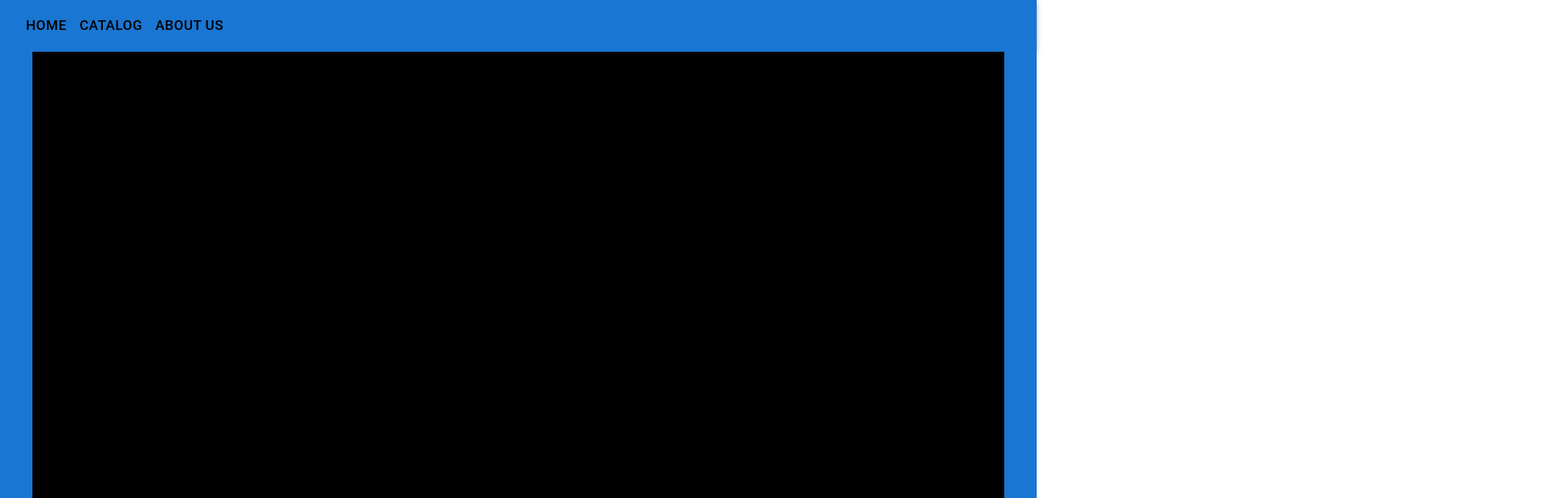
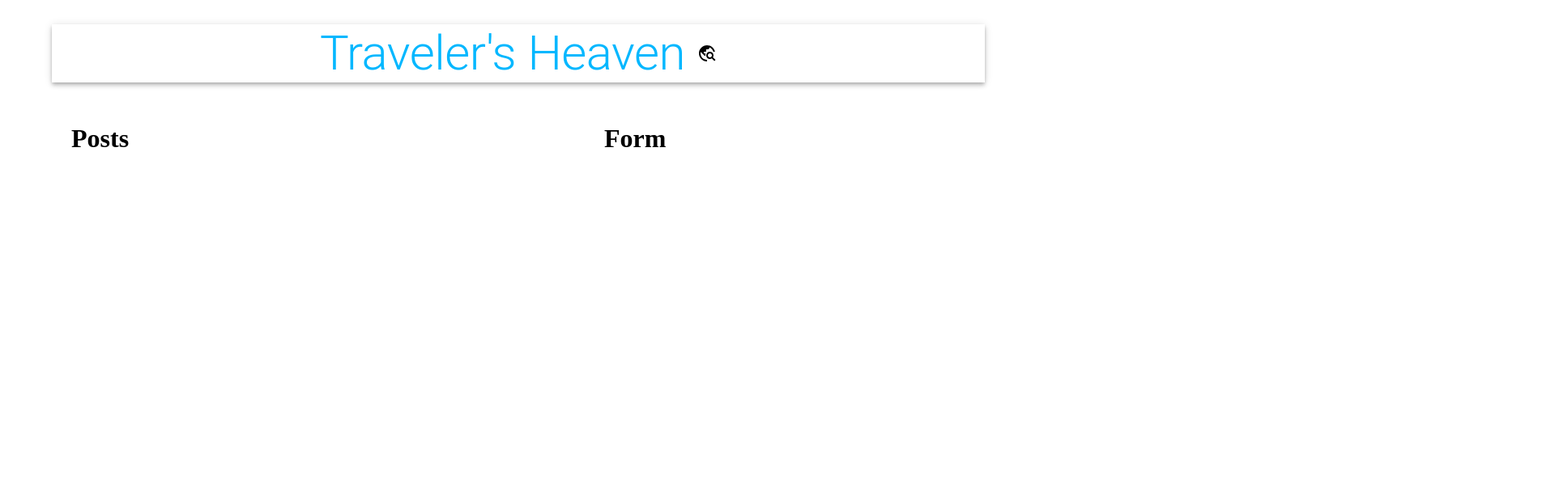
Before and after one commit to alexlalov-hub/React-Full-Stack-Web-App, a React (Create React App) app in the folder client/: page / in a window 1280 px wide. Shown: the top 616 px of the page at 81% size, 1920 px wide, since content can reach past the window. Built offline with nearby package versions, Linux system fonts and the light colour scheme.

Commit message:
Creating styles for the AppBar and importing them

```diff
--- a/client/package.json
+++ b/client/package.json
@@ -8,6 +8,7 @@
     "@mui/icons-material": "^5.8.4",
     "@mui/joy": "^5.0.0-alpha.37",
     "@mui/material": "^5.9.0",
+    "@mui/styles": "^5.9.1",
     "@testing-library/jest-dom": "^5.16.4",
     "@testing-library/react": "^13.3.0",
     "@testing-library/user-event": "^13.5.0",
--- /dev/null
+++ b/client/src/App.css
@@ -0,0 +1,17 @@
+.appBar {
+    border-radius: 15;
+    margin: 30px 0;
+    display: flex;
+    flex-direction: row;
+    justify-content: center;
+    align-items: center;
+}
+
+.heading{
+    color: rgba(0,183,255, 1);
+}
+
+.image{
+    margin-left: 15px;
+    size: 50em;
+}
--- a/client/src/App.js
+++ b/client/src/App.js
@@ -1,25 +1,34 @@
-import { Typography, CssBaseline } from '@mui/material';
-import { Container } from '@mui/system';
-import { Fragment } from 'react';
+import { Typography, AppBar, Grow, Grid } from '@mui/material';
+import { Container, StyledEngineProvider } from '@mui/system';
 
-import Navigation from './components/common/Navigation';
+import './App.css'
+
+import TravelExploreIcon from '@mui/icons-material/TravelExplore';
+import Posts from './components/Posts/Posts'
+import Form from './components/Form/Form'
 
 function App() {
     return (
-        <div style={{ height: 1235 }}>
-            <CssBaseline />
-            <Navigation />
-            <main style={{ backgroundColor: "#1976d2" }}>
-                <div>
-                    <Container sx={{ height: 1235, backgroundColor: "black" }}>
-                        <Typography variant='h2' color="inherit">Hello</Typography>
+        <StyledEngineProvider injectFirst>
+            <Container maxWidth="lg">
+                <AppBar className='appBar' position='static' color='inherit'>
+                    <Typography className='heading' variant='h2' align='center'>Traveler's Heaven</Typography>
+                    <TravelExploreIcon className='image' />
+                </AppBar>
+                <Grow in>
+                    <Container>
+                        <Grid container justify="space-between" alignItems="stretch" spacing={3}>
+                            <Grid item xs={12} sm={7}>
+                                <Posts />
+                            </Grid>
+                            <Grid item xs={12} sm={4}>
+                                <Form />
+                            </Grid>
+                        </Grid>
                     </Container>
-                </div>
-                <footer>
-                    <p>Hello</p>
-                </footer>
-            </main>
-        </div>
+                </Grow>
+            </Container>
+        </StyledEngineProvider>
     );
 }
 
--- /dev/null
+++ b/client/src/components/Form/Form.js
@@ -0,0 +1,7 @@
+const Form = () => {
+    return (
+        <h1>Form</h1>
+    )
+}
+
+export default Form;
--- /dev/null
+++ b/client/src/components/Posts/Posts.js
@@ -0,0 +1,7 @@
+const Posts = () => {
+    return (
+        <h1>Posts</h1>
+    )
+}
+
+export default Posts;
--- a/client/src/components/authentication/Login.js
+++ /dev/null
@@ -1,22 +0,0 @@
-import { Sheet } from '@mui/joy'
-
-function Login() {
-    return (
-        <Sheet
-            sx={{
-                maxWidth: 400,
-                mx: 'auto', // margin left & right
-                my: 4, // margin top & botom
-                py: 3, // padding top & bottom
-                px: 2, // padding left & right
-                display: 'flex',
-                flexDirection: 'column',
-                gap: 2,
-                borderRadius: 'sm',
-                boxShadow: 'md',
-            }}
-        >
-            Welcome!
-        </Sheet>
-    )
-}
--- a/client/src/components/common/Navigation.js
+++ /dev/null
@@ -1,19 +0,0 @@
-import { AppBar, Toolbar, Button } from '@mui/material'
-import { Login } from '../authentication/Login'
-
-function Navigation() {
-    return (
-        <AppBar sx={{ position: "static" }}>
-            <Toolbar >
-                <Button sx={{ color: "black", fontSize: "17px" }}>Home</Button>
-                <Button sx={{ color: "black", fontSize: "17px" }}>Catalog</Button>
-                <Button sx={{ color: "black", fontSize: "17px" }}>About us</Button>
-                <Button sx={{ color: "black", left: "2010px", fontSize: "17px" }}>Register</Button>
-                <Button sx={{ color: "black", left: "2015px", fontSize: "17px" }}>Login</Button>
-                <Button sx={{ color: "black", left: "2020px", fontSize: "17px" }}>Logout</Button>
-            </Toolbar>
-        </AppBar>
-    )
-}
-
-export default Navigation;
```
Also changed, not shown: client/src/components/Form/styles.js (added), client/src/components/Posts/Post/Post.js (added), client/src/components/Posts/Post/styles.js (added), client/src/components/Posts/styles.js (added), 1 other file (tests, documents, lock files or other folders).
